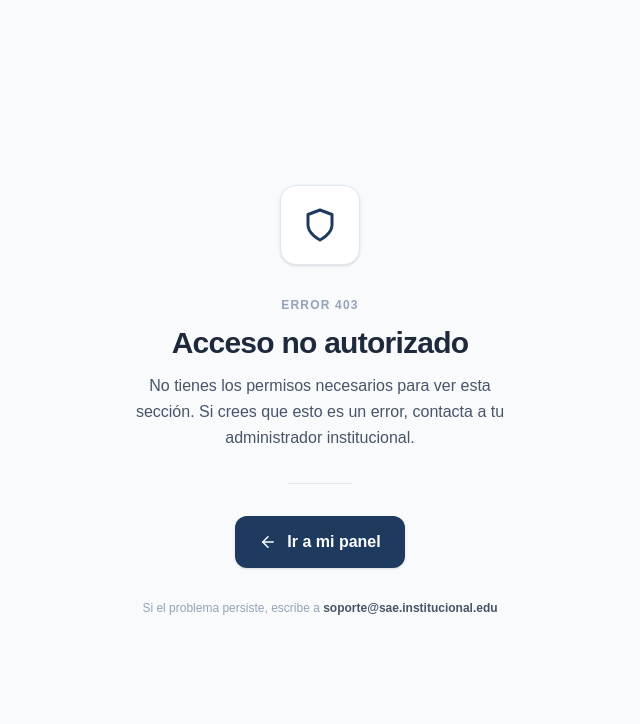
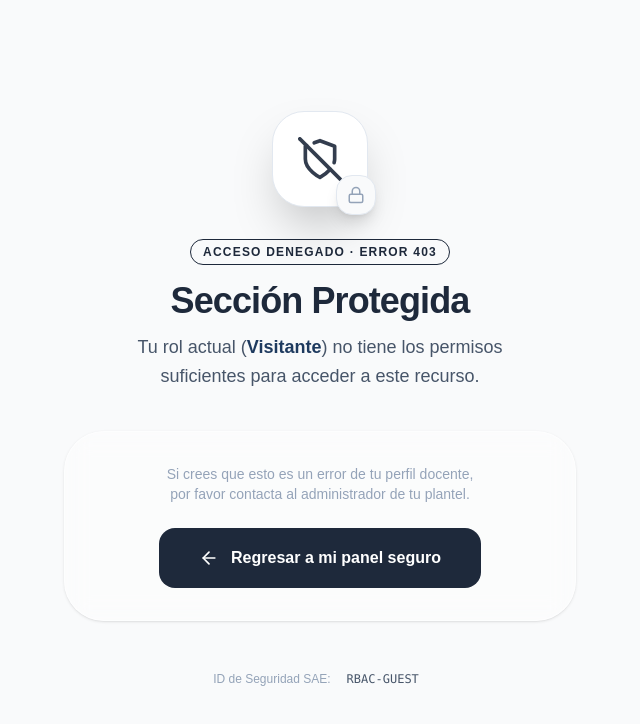
Before and after one commit to Rodrigo12a/sae, a Next.js app: page /403 in a window 1280 px wide. Shown: the top 724 px of the page, without its empty margins (320-960 px from the left). Built offline with nearby package versions, Linux system fonts and the light colour scheme; no server answers.

Commit message:
Autenticación y Control de Acceso listo

```diff
--- a/src/app/403/page.tsx
+++ b/src/app/403/page.tsx
@@ -2,12 +2,8 @@
  * @module ForbiddenPage
  * @epic EPICA-1 Autenticación y Control de Acceso
  * @hu HU002
- * @ux UXAU-06
- * @description Página de acceso denegado. El middleware redirige aquí cuando el rol
- *              no tiene permiso para la ruta solicitada. Diseño austero/institucional.
- *              El botón "Ir a mi panel" redirige automáticamente según el rol del usuario.
- * @privacy No expone información sobre qué ruta se intentó acceder
- * @qa QA-03 (UI amigable sin revelar datos del sistema)
+ * @description Página 403 premium para el proyecto SAE.
+ *              Bloqueo visual estricto pero con estética alineada al sistema de diseño.
  */
 
 'use client';
@@ -15,7 +11,7 @@
 import React from 'react';
 import { useSession } from 'next-auth/react';
 import { useRouter } from 'next/navigation';
-import { FiShield, FiArrowLeft } from 'react-icons/fi';
+import { FiShieldOff, FiArrowLeft, FiLock } from 'react-icons/fi';
 import { getDashboardByRole } from '@/src/features/auth/utils/redirection';
 import { UserRole } from '@/src/features/auth/domain/types';
 
@@ -29,68 +25,64 @@ export default function ForbiddenPage() {
   };
 
   return (
-    <div
-      className="min-h-screen bg-[var(--bg-main)] flex flex-col items-center justify-center px-6"
-      role="main"
-      aria-labelledby="forbidden-title"
-    >
+    <div className="min-h-screen bg-[var(--bg-main)] flex flex-col items-center justify-center px-6 relative overflow-hidden">
+      {/* Elementos decorativos de fondo (Glows en rojo/advertencia) */}
+      <div className="absolute top-[-5%] right-[-5%] w-[45%] h-[45%] bg-[var(--color-danger)] opacity-[0.02] blur-[140px] rounded-full" />
 
-      {/* Contenedor principal */}
-      <div className="w-full max-w-md text-center space-y-8">
-
-        {/* Logotipo / Marca Institucional */}
-        <div className="flex justify-center">
-          <div
-            className="w-20 h-20 rounded-2xl bg-white border border-[var(--border-subtle)] shadow-sm flex items-center justify-center"
-            aria-hidden="true"
-          >
-            <FiShield size={36} className="text-[var(--color-primary)]" />
+      <div className="w-full max-w-lg text-center z-10">
+        {/* Escudo de Seguridad */}
+        <div className="flex justify-center mb-8">
+          <div className="relative group">
+            <div className="w-24 h-24 rounded-[2rem] bg-white border border-[var(--border-subtle)] shadow-2xl flex items-center justify-center transition-transform group-hover:rotate-12">
+              <FiShieldOff size={44} className="text-[var(--color-danger)] opacity-90" />
+            </div>
+            <div className="absolute -bottom-2 -right-2 w-10 h-10 bg-[var(--bg-main)] border border-[var(--border-subtle)] rounded-2xl flex items-center justify-center shadow-lg">
+              <FiLock size={18} className="text-[var(--text-muted)]" />
+            </div>
           </div>
         </div>
 
-        {/* Mensajes */}
+        {/* Mensajes de Error */}
+        <div className="space-y-4 mb-10">
+          <div className="inline-flex items-center gap-2 px-3 py-1 rounded-full bg-[var(--color-danger)]/5 border border-[var(--color-danger)]/10 text-[var(--color-danger)] text-xs font-bold uppercase tracking-widest">
+            Acceso Denegado · Error 403
+          </div>
+
           <div className="space-y-3">
-          <p className="text-xs font-bold text-[var(--text-muted)] uppercase tracking-widest">
-            Error 403
-          </p>
-          <h1
-            id="forbidden-title"
-            className="text-3xl font-bold text-[var(--text-primary)] tracking-tight"
-          >
-            Acceso no autorizado
+            <h1 className="text-4xl font-extrabold text-[var(--text-primary)] tracking-tight">
+              Sección Protegida
             </h1>
-          <p className="text-[var(--text-secondary)] leading-relaxed max-w-sm mx-auto">
-            No tienes los permisos necesarios para ver esta sección.
-            Si crees que esto es un error, contacta a tu administrador institucional.
+            <p className="text-[var(--text-secondary)] text-lg max-w-md mx-auto leading-relaxed">
+              Tu rol actual (<span className="text-[var(--color-primary)] font-semibold">{session?.user?.role || 'Visitante'}</span>)
+              no tiene los permisos suficientes para acceder a este recurso.
             </p>
           </div>
+        </div>
 
-        {/* Separador */}
-        <div className="w-16 h-px bg-[var(--border-subtle)] mx-auto" aria-hidden="true" />
+        {/* Contenedor de Acción con Glassmorphism */}
+        <div className="bg-white/40 backdrop-blur-md border border-white/50 p-8 rounded-[2.5rem] shadow-sm flex flex-col items-center gap-6">
+          <p className="text-sm text-[var(--text-muted)] text-center">
+            Si crees que esto es un error de tu perfil docente, <br />
+            por favor contacta al administrador de tu plantel.
+          </p>
 
-        {/* Acción principal */}
           <button
             onClick={handleGoToPanel}
             className="
-            inline-flex items-center gap-2.5 px-6 h-[52px]
-            bg-[var(--color-primary)] text-white font-bold rounded-xl
-            hover:bg-[var(--color-primary-hover)] active:scale-[0.98]
-            transition-all shadow-sm
+              w-full sm:w-auto inline-flex items-center justify-center gap-3 px-10 h-[60px]
+              bg-[var(--text-primary)] text-white font-bold rounded-2xl
+              hover:bg-black hover:shadow-xl transition-all active:scale-[0.98]
             "
-          aria-label="Regresar a tu panel de inicio"
           >
-          <FiArrowLeft size={18} aria-hidden="true" />
-          Ir a mi panel
+            <FiArrowLeft size={20} />
+            Regresar a mi panel seguro
           </button>
+        </div>
 
-        {/* Información de soporte */}
-        <p className="text-xs text-[var(--text-muted)]">
-          Si el problema persiste, escribe a{' '}
-          <span className="font-semibold text-[var(--text-secondary)]">
-            soporte@sae.institucional.edu
-          </span>
+        {/* Soporte Institucional */}
+        <p className="mt-12 text-xs text-[var(--text-muted)] flex items-center justify-center gap-2">
+          ID de Seguridad SAE: <code className="bg-[var(--bg-secondary)] px-2 py-0.5 rounded text-[var(--text-secondary)]">RBAC-{session?.user?.id?.slice(0, 8) || 'GUEST'}</code>
         </p>
-
       </div>
     </div>
   );
--- a/src/app/not-found.tsx
+++ b/src/app/not-found.tsx
@@ -1,33 +1,87 @@
-import Link from "next/link";
+/**
+ * @module NotFoundPage
+ * @epic EPICA-1 Autenticación y Control de Acceso
+ * @description Página 404 premium para el proyecto SAE.
+ *              Utiliza el sistema de diseño institucional y redirige al panel según rol.
+ */
 
+'use client';
+
+import React from 'react';
+import { useSession } from 'next-auth/react';
+import { useRouter } from 'next/navigation';
+import { FiSearch, FiArrowLeft } from 'react-icons/fi';
+import { getDashboardByRole } from '@/src/features/auth/utils/redirection';
+import { UserRole } from '@/src/features/auth/domain/types';
 
 export default function NotFound() {
+  const { data: session } = useSession();
+  const router = useRouter();
+
+  const handleGoBack = () => {
+    if (session) {
+      const role = session.user?.role as UserRole;
+      router.push(getDashboardByRole(role));
+    } else {
+      router.push('/auth/login');
+    }
+  };
+
   return (
-    <div className="flex h-screen w-screen bg-[#F2F2F2] text-gray-600">
+    <div className="min-h-screen bg-[var(--bg-main)] flex flex-col items-center justify-center px-6 relative overflow-hidden">
+      {/* Elementos decorativos de fondo (Glows) */}
+      <div className="absolute top-[-10%] left-[-10%] w-[40%] h-[40%] bg-[var(--color-primary)] opacity-[0.03] blur-[120px] rounded-full" />
+      <div className="absolute bottom-[-10%] right-[-10%] w-[40%] h-[40%] bg-[var(--color-secondary)] opacity-[0.03] blur-[120px] rounded-full" />
 
-
-    {/* Main Area */}
-    <div className="flex flex-col flex-1 overflow-hidden">
-
-      {/* Content */}
-      <main className="flex-1 overflow-y-auto p-6">
-        <div className="h-screen w-screen bg-gray-100 flex justify-center items-center">
-          <div className="container flex flex-col md:flex-row items-center text-center justify-center px-5 text-gray-700">
-              <div className="max-w-md">
-                  <div className="text-5xl font-dark font-bold">404</div>
-                    <p
-                      className="text-2xl md:text-3xl font-light leading-normal"
-                    >Página no encontrada. </p>
-                  <p className="mb-8">But dont worry, you can find plenty of other things on our homepage.</p>
-
-                  <Link href={'/dashboard/main'}  className="px-4 inline py-2 text-sm font-medium leading-5 shadow text-white transition-colors duration-150 border border-transparent rounded-lg focus:outline-none focus:shadow-outline-blue bg-blue-600 active:bg-blue-600 hover:bg-blue-700">back to homepage</Link>
+      <div className="w-full max-w-lg text-center z-10">
+        {/* Iconografía Premium */}
+        <div className="flex justify-center mb-8">
+          <div className="relative">
+            <div className="w-24 h-24 rounded-3xl bg-white border border-[var(--border-subtle)] shadow-xl flex items-center justify-center animate-bounce-slow">
+              <FiSearch size={40} className="text-[var(--color-primary)] opacity-80" />
+            </div>
+            <div className="absolute -top-2 -right-2 w-8 h-8 bg-[var(--color-danger)] text-white rounded-full flex items-center justify-center text-xs font-bold shadow-lg">
+              !
             </div>
           </div>
         </div>
-      </main>
 
+        {/* Textos */}
+        <div className="space-y-4 mb-10">
+          <h1 className="text-8xl font-black text-[var(--text-primary)] opacity-10 tracking-tighter leading-none">
+            404
+          </h1>
+          <div className="space-y-2 -mt-10">
+            <h2 className="text-3xl font-bold text-[var(--text-primary)] tracking-tight">
+              Página no encontrada
+            </h2>
+            <p className="text-[var(--text-secondary)] text-lg max-w-md mx-auto leading-relaxed">
+              Lo sentimos, la ruta que buscas no existe o ha sido movida permanentemente.
+            </p>
+          </div>
+        </div>
+
+        {/* Botón de Acción */}
+        <button
+          onClick={handleGoBack}
+          className="
+            inline-flex items-center gap-3 px-8 h-[56px]
+            bg-[var(--color-primary)] text-white font-bold rounded-2xl
+            hover:bg-[var(--color-primary-hover)] hover:shadow-lg hover:shadow-primary/20
+            active:scale-[0.98] transition-all
+          "
+        >
+          <FiArrowLeft size={20} />
+          {session ? 'Volver a mi panel' : 'Ir al inicio de sesión'}
+        </button>
+
+        {/* Footer de Soporte */}
+        <div className="mt-12 pt-8 border-t border-[var(--border-subtle)]">
+          <p className="text-sm text-[var(--text-muted)]">
+            ¿Necesitas ayuda? Contacta con <span className="text-[var(--text-primary)] font-medium">soporte técnico SAE</span>
+          </p>
+        </div>
+      </div>
     </div>
-
-  </div>
-  )
+  );
 }
--- a/src/lib/rbac.config.ts
+++ b/src/lib/rbac.config.ts
@@ -79,8 +79,9 @@ export function checkPermission(
  * No modifiques esta tabla sin actualizar también el middleware.
  */
 export const ROLE_ROUTE_MAP: Record<string, UserRole[]> = {
-  '/tutor':     ['tutor'],
-  '/admin':     ['administrador'],
-  '/psicologo': ['psicologo'],
-  '/medico':    ['medico'],
+  '/tutor':      ['tutor'],
+  '/admin':      ['administrador'],
+  '/psicologo':  ['psicologo'],
+  '/medico':     ['medico'],
+  '/estudiante': ['estudiante'],
 };
--- /dev/null
+++ b/src/proxy.ts
@@ -0,0 +1,55 @@
+import { withAuth } from "next-auth/middleware";
+import { NextResponse } from "next/server";
+import { ROLE_ROUTE_MAP } from "@/src/lib/rbac.config";
+
+/**
+ * @module Proxy
+ * @epic EPICA-1 Autenticación y Control de Acceso
+ * @hu HU001, HU002
+ * @description Nuevo guardia de seguridad de Next.js 16 (reemplaza a middleware.ts).
+ *              Centraliza el RBAC y la protección de rutas.
+ */
+export default withAuth(
+  function middleware(req) {
+    const token = req.nextauth.token;
+    const path = req.nextUrl.pathname;
+    const role = (token?.role as string)?.toLowerCase();
+
+    // 1. Verificar si la ruta actual requiere un rol específico según el mapa centralizado
+    for (const [routePrefix, allowedRoles] of Object.entries(ROLE_ROUTE_MAP)) {
+      if (path.startsWith(routePrefix)) {
+        // Validación estricta: el rol del token debe estar en la lista permitida para el prefijo
+        if (!allowedRoles.includes(role as any)) {
+          console.warn(`[SECURITY] Access denied for role ${role} to ${path}. Redirecting to /403.`);
+
+          // Redirigir físicamente a /403 para evitar fugas de renderizado
+          return NextResponse.redirect(new URL("/403", req.url));
+        }
+      }
+    }
+
+    return NextResponse.next();
+  },
+  {
+    callbacks: {
+      authorized: ({ token }) => !!token,
+    },
+    pages: {
+      signIn: "/auth/login",
+    },
+  }
+);
+
+export const config = {
+  matcher: [
+    /*
+     * Protegemos todas las áreas de roles de forma dinámica
+     */
+    "/tutor/:path*",
+    "/admin/:path*",
+    "/psicologo/:path*",
+    "/medico/:path*",
+    "/estudiante/:path*",
+    "/auth/consent",
+  ],
+};
```
Also changed, not shown: middleware.ts (deleted, +0 -52 lines), src/features/auth/hooks/useLogin.ts (+11 -3 lines), src/middleware.ts (deleted, +0 -64 lines). Lines whose indentation alone changed are shown as unchanged.
